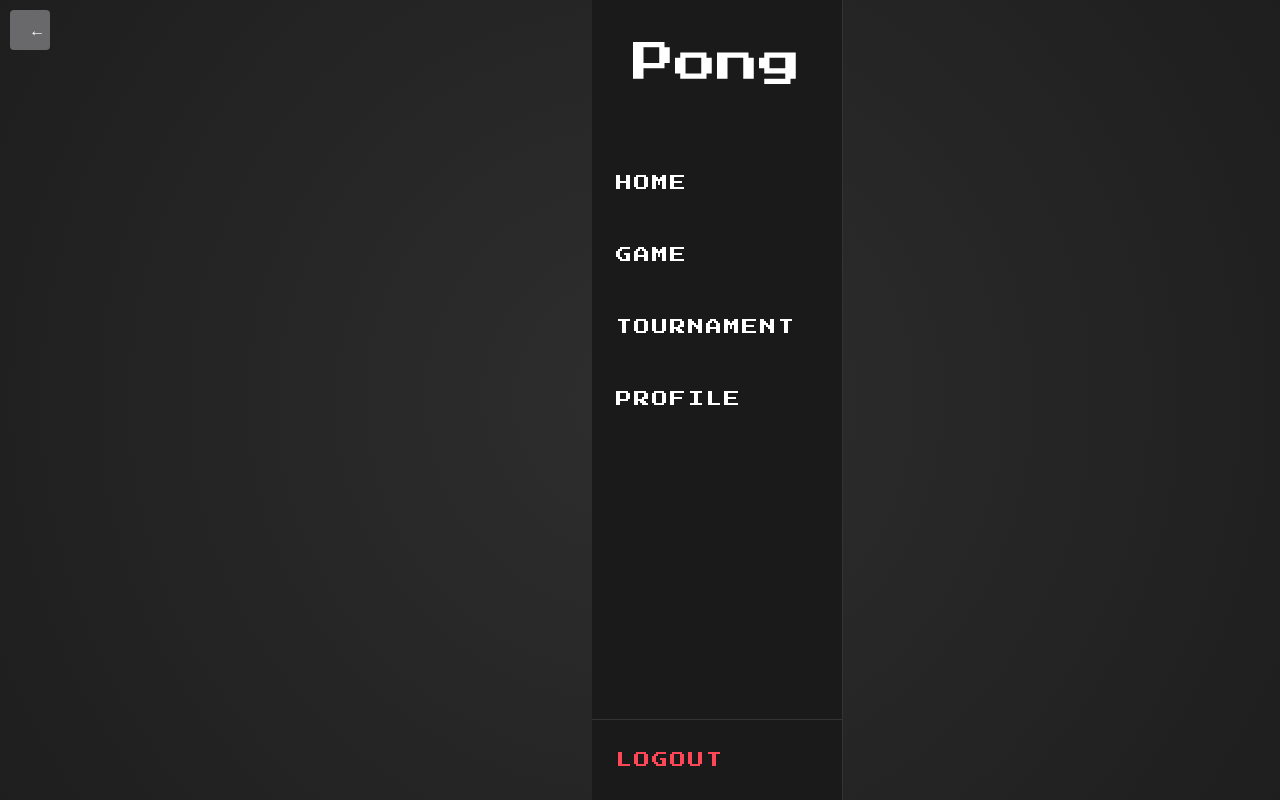
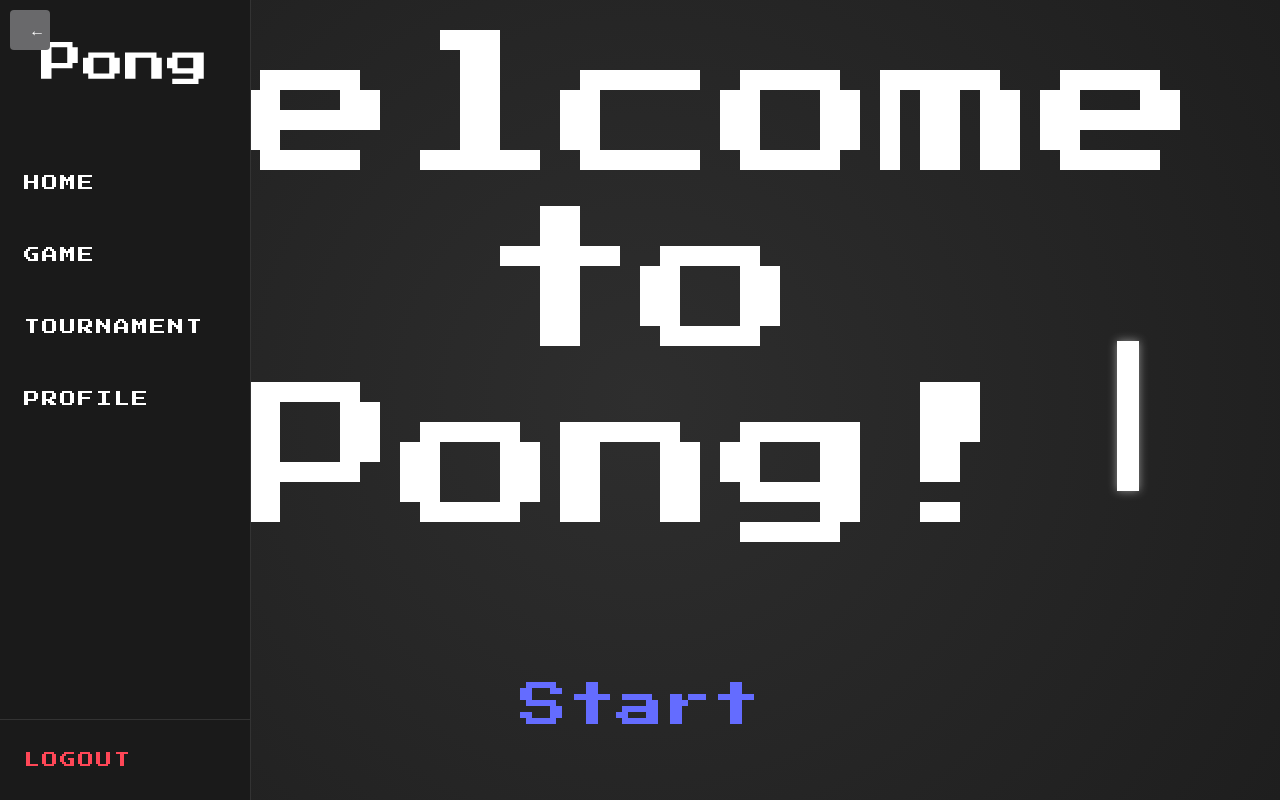
Before and after one commit to pmarkaide/42_transcendence, a React (Vite) app in the folder frontend/: page / in a window 1280 px wide. Built offline with nearby package versions, Linux system fonts and the light colour scheme.

Commit message:
feat: implement styled homepage layout with paddles and menu navigation

```diff
--- a/frontend/src/pages/Home.tsx
+++ b/frontend/src/pages/Home.tsx
@@ -1,6 +1,116 @@
+import { Link } from 'react-router-dom';
+import styled, { createGlobalStyle } from 'styled-components';
+
+// Add global styles to ensure no scrolling
+const GlobalStyle = createGlobalStyle`
+  html, body, #root {
+    margin: 0;
+    padding: 0;
+    height: 100%;
+    overflow: hidden; /* Prevent scrolling */
+  }
+`;
+
+const HomeContainer = styled.div`
+  display: flex;
+  flex-direction: column;
+  align-items: center;
+  justify-content: center;
+  height: 100vh;
+  position: relative;
+`;
+
+// Left paddle
+const LeftPaddle = styled.div`
+  position: absolute;
+  left: 10%;
+  top: 50%;
+  transform: translateY(-50%);
+  width: 22.5px;
+  height: 150px;
+  background-color: white;
+  box-shadow: 0 0 10px rgba(255, 255, 255, 0.5);
+`;
+
+// Right paddle
+const RightPaddle = styled.div`
+  position: absolute;
+  right: 10%;
+  top: 50%;
+  transform: translateY(-50%);
+  width: 22.5px;
+  height: 150px;
+  background-color: white;
+  box-shadow: 0 0 10px rgba(255, 255, 255, 0.5);
+`;
+
+const Title = styled.h1`
+  font-family: 'Press Start 2P', cursive;
+  color: white;
+  text-align: center;
+  margin-bottom: 5rem;
+  font-size: 10rem;
+`;
+
+const StartText = styled.h2`
+  font-family: 'Press Start 2P', cursive;
+  color: #646cff;
+  text-align: center;
+  margin-bottom: 3rem;
+  font-size: 3rem;
+`;
+
+const MenuContainer = styled.div`
+  display: flex;
+  flex-direction: column;
+  gap: 1.5rem;
+  width: 300px;
+`;
+
+const MenuItem = styled(Link)`
+  font-family: 'Press Start 2P', cursive;
+  color: white;
+  text-decoration: none;
+  font-size: 1.5rem;
+  padding: 0.5rem;
+  display: block;
+  text-align: center;
+  transition: all 0.3s;
+  position: relative;
+
+  &:hover {
+    color: #646cff;
+  }
+
+  &::before {
+    content: '▶';
+    position: absolute;
+    left: -1.5rem;
+    opacity: 0;
+    transition: opacity 0.3s;
+  }
+
+  &:hover::before {
+    opacity: 1;
+  }
+`;
+
 const Home = () => {
   return (
-    <div>Home</div>
-  )
-}
-export default Home
+    <>
+      <GlobalStyle />
+      <HomeContainer>
+        <LeftPaddle />
+        <RightPaddle />
+        <Title>Welcome to Pong!</Title>
+        <StartText>Start</StartText>
+        <MenuContainer>
+          <MenuItem to='/game'>local game</MenuItem>
+          <MenuItem to='/login'>remote game</MenuItem>
+        </MenuContainer>
+      </HomeContainer>
+    </>
+  );
+};
+
+export default Home;
```
